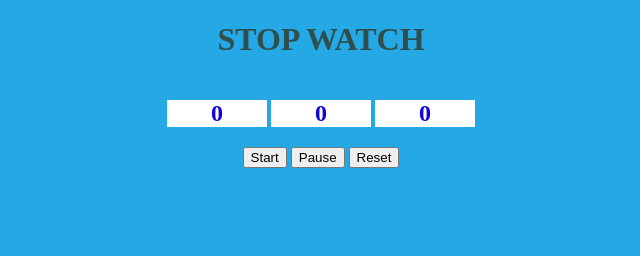
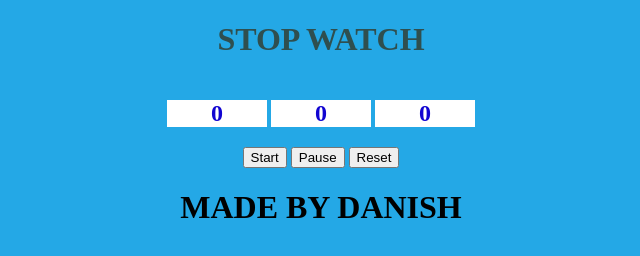
Before and after one commit to Muhammad-Danish-31/STOP-WATCH-, a plain HTML site: page index.html in a window 1280 px wide. Shown: the whole page, without its empty margins (319-959 px from the left). Drawn offline with Linux system fonts and the light colour scheme.

Commit message:
Update index.html

```diff
--- a/index.html
+++ b/index.html
@@ -36,5 +36,6 @@
       <button onclick="reset()">Reset</button>
     </div>
     <script src="./app.js"></script>
+    <h1>MADE BY DANISH </h1>
   </body>
 </html>
```
